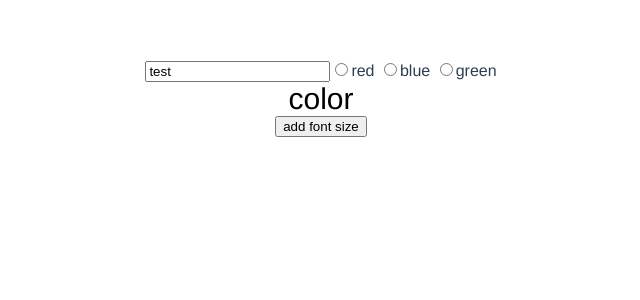
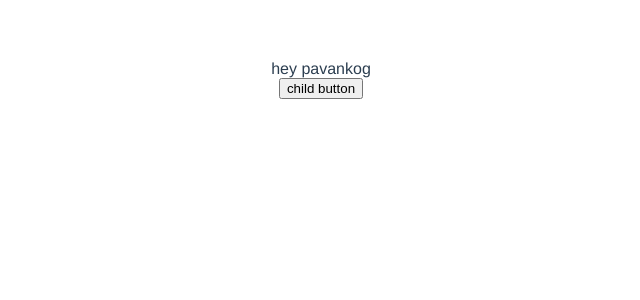
Before and after one commit to pavankog/codes, a Vue app in the folder Vue/hello-world/: page / in a window 1280 px wide. Shown: the top 300 px of the page, without its empty margins (319-959 px from the left). Built offline with nearby package versions, Linux system fonts and the light colour scheme.

Commit message:
code clean up

```diff
--- a/Vue/hello-world/src/App.vue
+++ b/Vue/hello-world/src/App.vue
@@ -1,15 +1,15 @@
 <template>
   <div>
-  <Form />
+  <Parent></Parent>
 </div>
 </template>
 
 <script>
-import Form from './Forms/form.vue';
+import Parent from './parentchild/parent.vue';
 export default {
   name: 'App',
   components: {
-    Form
+    Parent
 }
 }
 </script>
--- /dev/null
+++ b/Vue/hello-world/src/parentchild/child.vue
@@ -0,0 +1,22 @@
+<template>
+ <div class="nam">hey {{name}}</div>
+ <button  @click="passdata()"> child button </button>
+</template>
+<script>
+
+export default {
+    name:'userDetails',
+    props: {
+        name: {
+            type: String,
+            reqired: true,
+            default: 'hi'
+        }
+    },
+    methods:{
+        passdata(){
+            this.$emit('getdata',{name:'monalisa'});
+        }
+    }
+}
+</script>
--- /dev/null
+++ b/Vue/hello-world/src/parentchild/parent.vue
@@ -0,0 +1,15 @@
+<template>
+    <Child :name='"pavankog"' @getdata="childData"/>
+</template>
+<script>
+import Child from './child.vue';
+export default {
+    name:"EmployeeData",
+    components: { Child },
+    methods:{
+        childData(val){
+            console.log(val);
+        }
+    }
+}
+</script>
```
